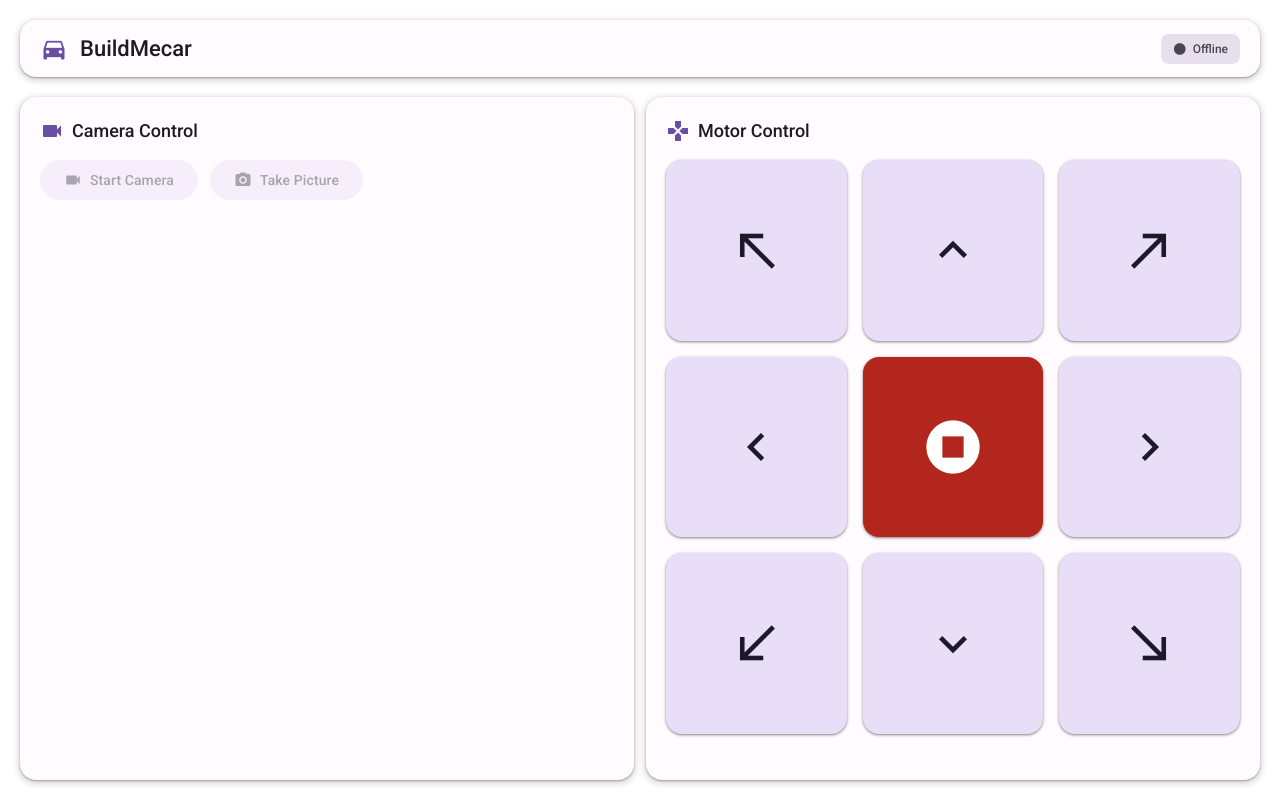
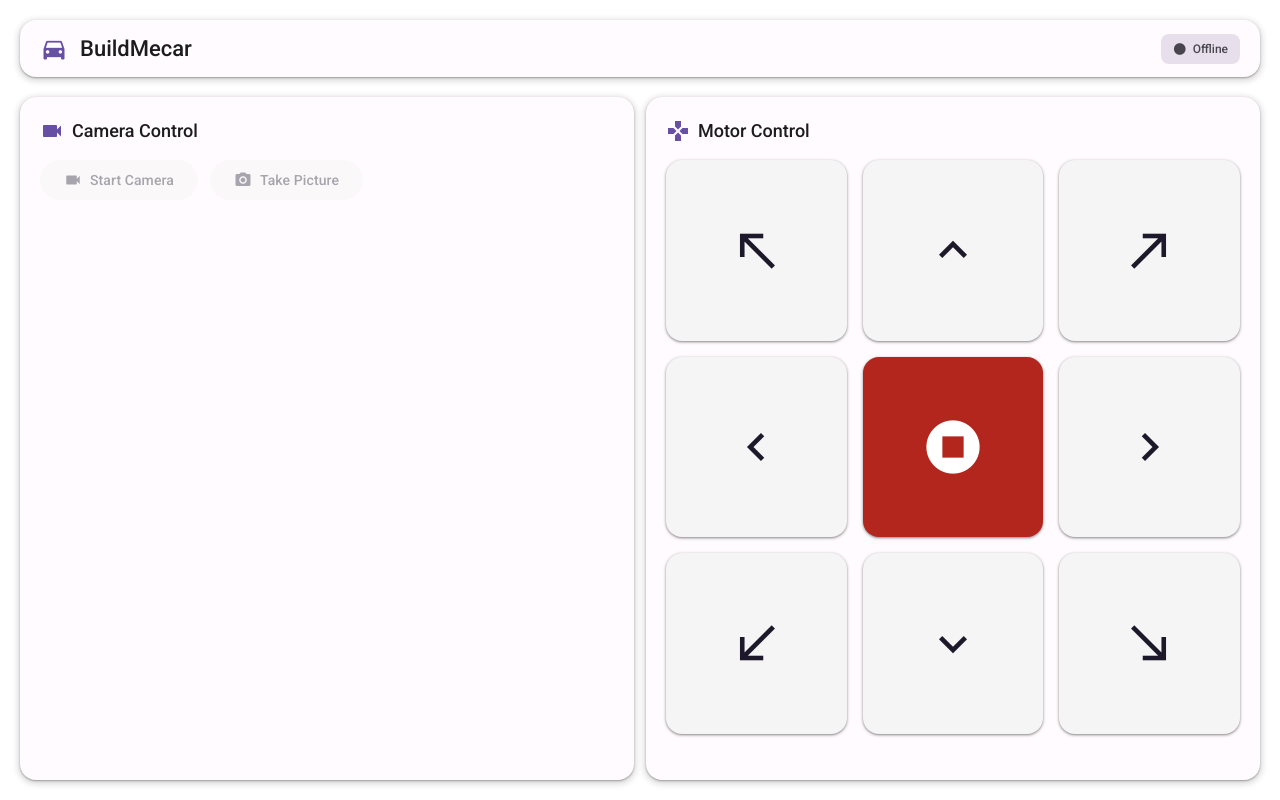
Before and after one commit to LudwikBielczynski/buildme-car, a Flask app: page / in a window 1280 px wide. Run offline with Flask 3, Linux system fonts and the light colour scheme.

Commit message:
feat: Light grey secondary container

```diff
--- a/src/buildmecar/static/style.css
+++ b/src/buildmecar/static/style.css
@@ -5,7 +5,7 @@
     --md-sys-color-primary-container: #EADDFF;
     --md-sys-color-on-primary-container: #21005D;
     --md-sys-color-secondary: #625B71;
-    --md-sys-color-secondary-container: #E8DEF8;
+    --md-sys-color-secondary-container: #F5F5F5;
     --md-sys-color-on-secondary-container: #1D192B;
     --md-sys-color-tertiary: #7D5260;
     --md-sys-color-surface: #FFFBFE;
```
